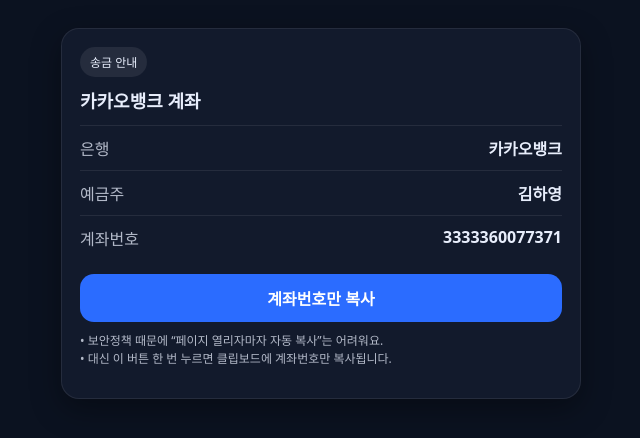
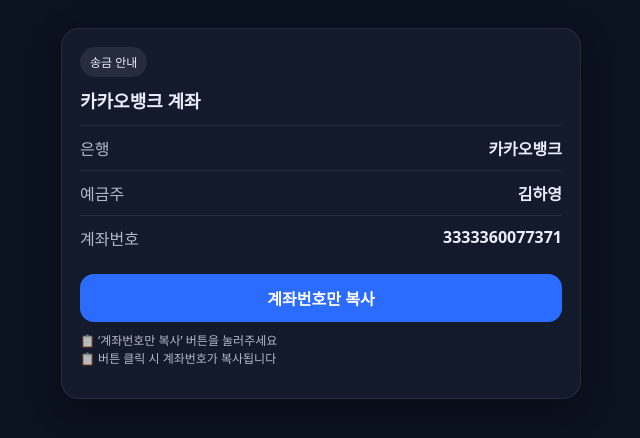
Before and after one commit to HaebinNa/-, a plain HTML site: page index.html in a window 1280 px wide. Shown: the whole page, without its empty margins (319-959 px from the left). Drawn offline with Linux system fonts and the light colour scheme.

Commit message:
Update index.html

```diff
--- a/index.html
+++ b/index.html
@@ -44,8 +44,8 @@
       <div class="toast" id="toast">복사 완료! 이제 은행 앱에 붙여넣기만 하면 돼요.</div>
 
       <p class="hint">
-        • 보안정책 때문에 “페이지 열리자마자 자동 복사”는 어려워요.<br/>
-        • 대신 이 버튼 한 번 누르면 클립보드에 계좌번호만 복사됩니다.
+        📋 ‘계좌번호만 복사’ 버튼을 눌러주세요<br/>
+        📋 버튼 클릭 시 계좌번호가 복사됩니다
       </p>
     </div>
 
```
